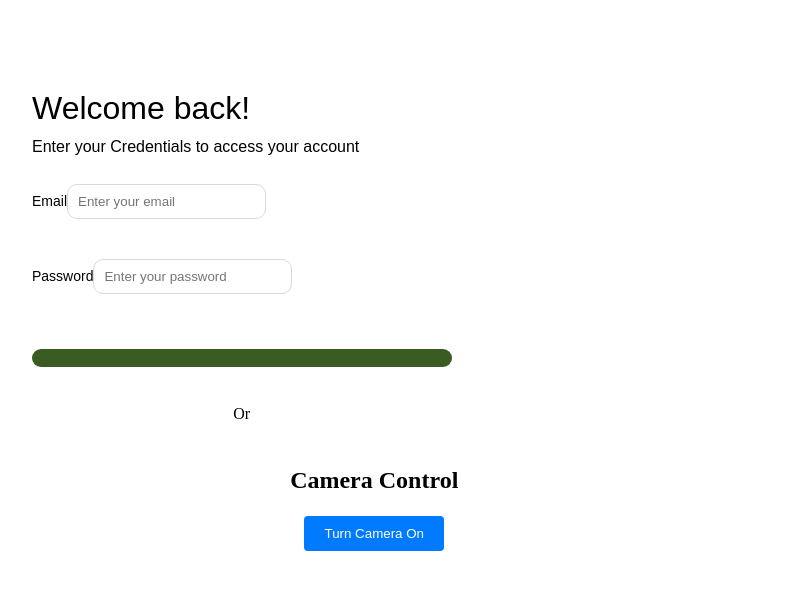
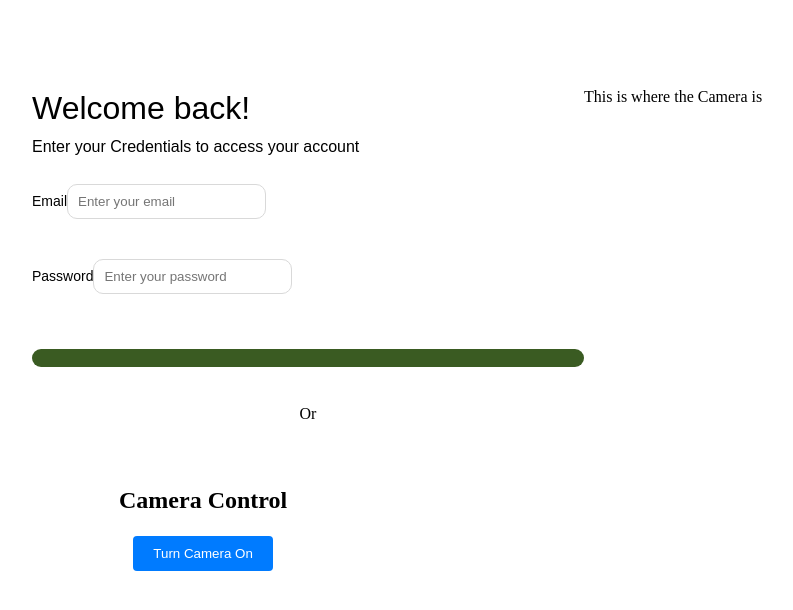
Before and after one commit to jacinyan/Expressify, a React (Create React App) app: page /landing in a window 1280 px wide. Shown: the top 610 px of the page, without its empty margins (56-849 px from the left). Built offline with nearby package versions, Linux system fonts and the light colour scheme.

Commit message:
Modify Landing Two Column IP

```diff
--- a/src/pages/Landing.jsx
+++ b/src/pages/Landing.jsx
@@ -25,50 +25,42 @@ const Landing = () => {
   };
 
   return (
-    <>
-      <LoginContainer>
-        <LoginColumn>
+    <LandingContainer>
+      {/* Left Column */}
+      <AuthColumn>
         <GreetingSection>
           <Title>Welcome back!</Title>
           <Subtitle>Enter your Credentials to access your account</Subtitle>
           <AuthForm {...formProps} />
         </GreetingSection>
-        </LoginColumn>
-      </LoginContainer>
-      <>
-        <CameraColumn>
-          <CameraSection>
-            <CameraTitle>Camera Control</CameraTitle>
+        <CamControlSection>
+          <CamTitle>Camera Control</CamTitle>
           <CameraControlButton onClick={toggleCamera}>
             {isCameraOn ? 'Turn Camera Off' : 'Turn Camera On'}
           </CameraControlButton>
+        </CamControlSection>
+      </AuthColumn>
+      {/* Right Column */}
+      <CameraColumn>
+          <CameraSection>
+            This is where the Camera is
           </CameraSection>
       </CameraColumn>
-      </>
-    </>
+    </LandingContainer>
   );
 };
 
 export default Landing;
 
+const LandingContainer = styled.section`
+  display: flex;
+`;
 
-const LoginContainer = styled.section`
+const AuthColumn = styled.section`
+  flex: 1;
   gap: 20px;
   display: flex;
-  @media (max-width: 991px) {
   flex-direction: column;
-    align-items: stretch;
-    gap: 0px;
-  }
-`;
-
-const LoginColumn = styled.section`
-  display: flex;
-  flex-direction: column;
-  width: 38%;
-  @media (max-width: 991px) {
-    width: 100%;
-  }
 `;
 
 const GreetingSection = styled.section`
@@ -90,7 +82,7 @@ const Subtitle = styled.p`
   color: #000;
 `;
 
-const CameraColumn = styled.section`
+const CamControlSection = styled.section`
   display: flex;
   flex-direction: column;
   width: 62%; // 由于LoginColumn占用了38%，此处占其余的部分
@@ -102,7 +94,7 @@ const CameraSection = styled.section`
   text-align: center;
 `;
 
-const CameraTitle = styled.h2`
+const CamTitle = styled.h2`
   font-size: 24px;
   color: #000;
 `;
@@ -120,3 +112,9 @@ const CameraControlButton = styled.button`
     background-color: #0056b3;
   }
 `;
+
+const CameraColumn = styled.section`
+  flex: 1;
+  gap: 20px;
+  display: flex;
+`;
```
Lines whose indentation alone changed are shown as unchanged.
